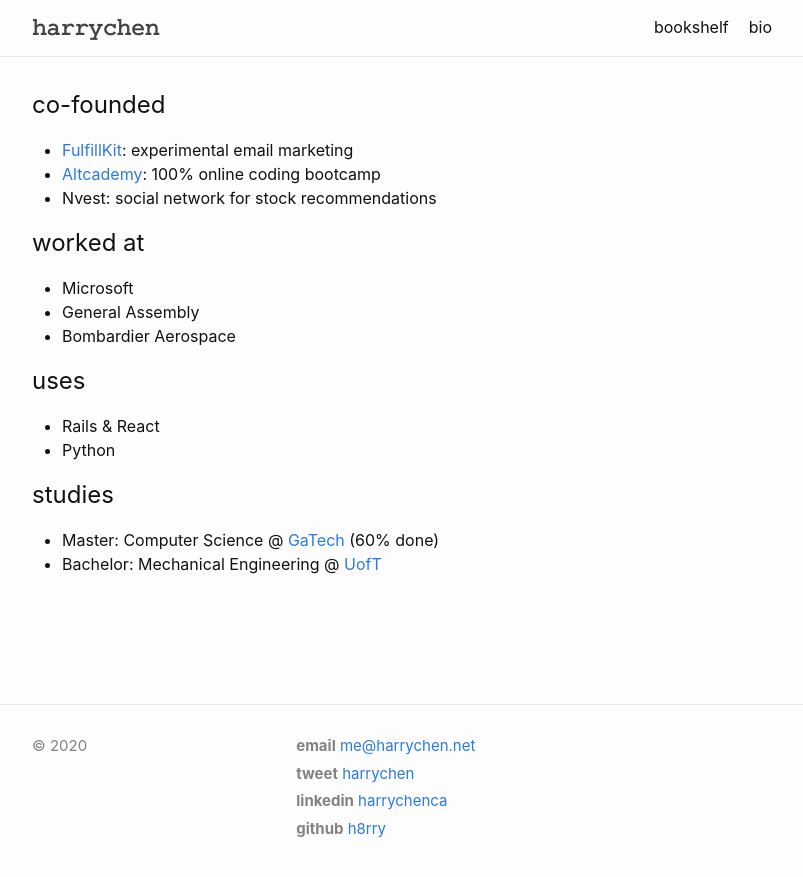
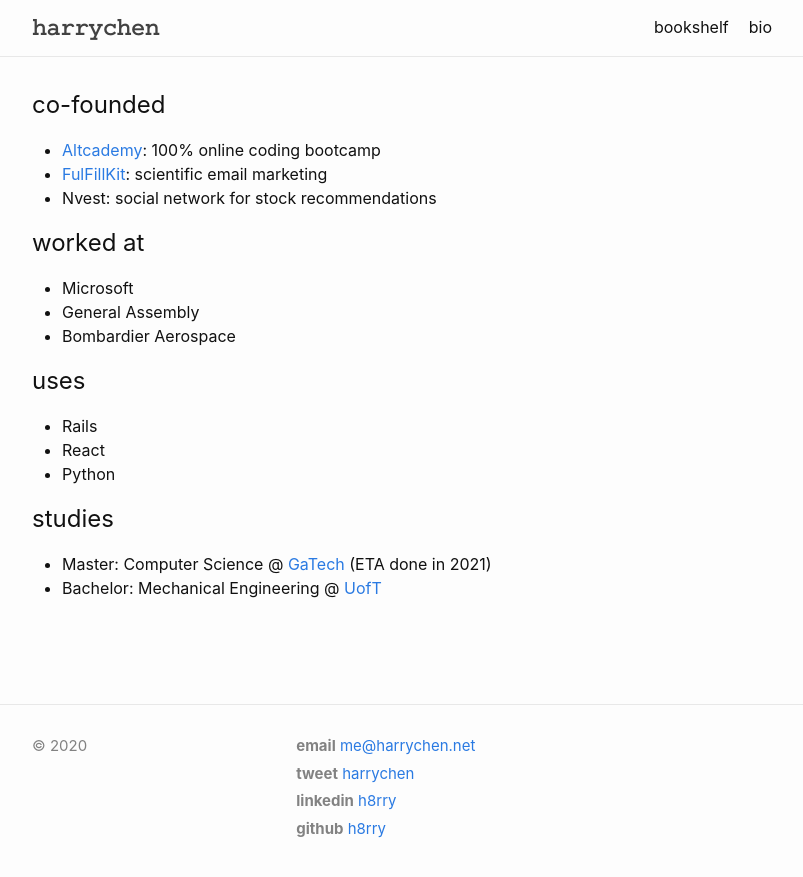
Before and after one commit to h8rry/harrychen.net, a Jekyll site: the page built from index.md, in a window 1280 px wide. Shown: the top 877 px of the page, without its empty margins (238-1041 px from the left). Built offline with Jekyll 4.4.1, drawn with Linux system fonts in a browser that asks for light colours.

Commit message:
update content

```diff
--- a/_config.yml
+++ b/_config.yml
@@ -20,7 +20,7 @@ description: >- # this means to ignore newlines until "baseurl:"
 # url: "h8rry.github.io" # the base hostname & protocol for your site, e.g. http://example.com
 twitter_username: harrychen
 github_username:  h8rry
-linkedin_username:  harrychenca
+linkedin_username:  h8rry
 footer: © 2020
 
 # GA
--- a/_includes/footer.html
+++ b/_includes/footer.html
@@ -2,7 +2,6 @@
   <data class="u-url" href="{{ "/" | relative_url }}"></data>
 
   <div class="wrapper">
-
     <div class="footer-col-wrapper">
       <div class="footer-col footer-col-1">
         <ul class="contact-list">
@@ -16,7 +15,5 @@
         {%- include social.html -%}
       </div>
     </div>
-
   </div>
-
 </footer>
--- a/index.md
+++ b/index.md
@@ -9,8 +9,8 @@ permalink: /
 
 ## co-founded
 
-- [FulfillKit](https://fulfillKit.com): experimental email marketing
 - [Altcademy](https://www.altcademy.com): 100% online coding bootcamp
+- [FulFillKit](https://fulfillKit.com): scientific email marketing
 - Nvest: social network for stock recommendations
 
 ## worked at
@@ -21,10 +21,11 @@ permalink: /
 
 ## uses
 
-- Rails & React
+- Rails
+- React
 - Python
 
 ## studies
 
-- Master: Computer Science @ [GaTech](https://www.cc.gatech.edu/future/masters/mscs) (60% done)
+- Master: Computer Science @ [GaTech](https://www.cc.gatech.edu/future/masters/mscs) (ETA done in 2021)
 - Bachelor: Mechanical Engineering @ [UofT](https://www.mie.utoronto.ca/)
```
Also changed, not shown: bookshelf.md (+2 -4 lines).
